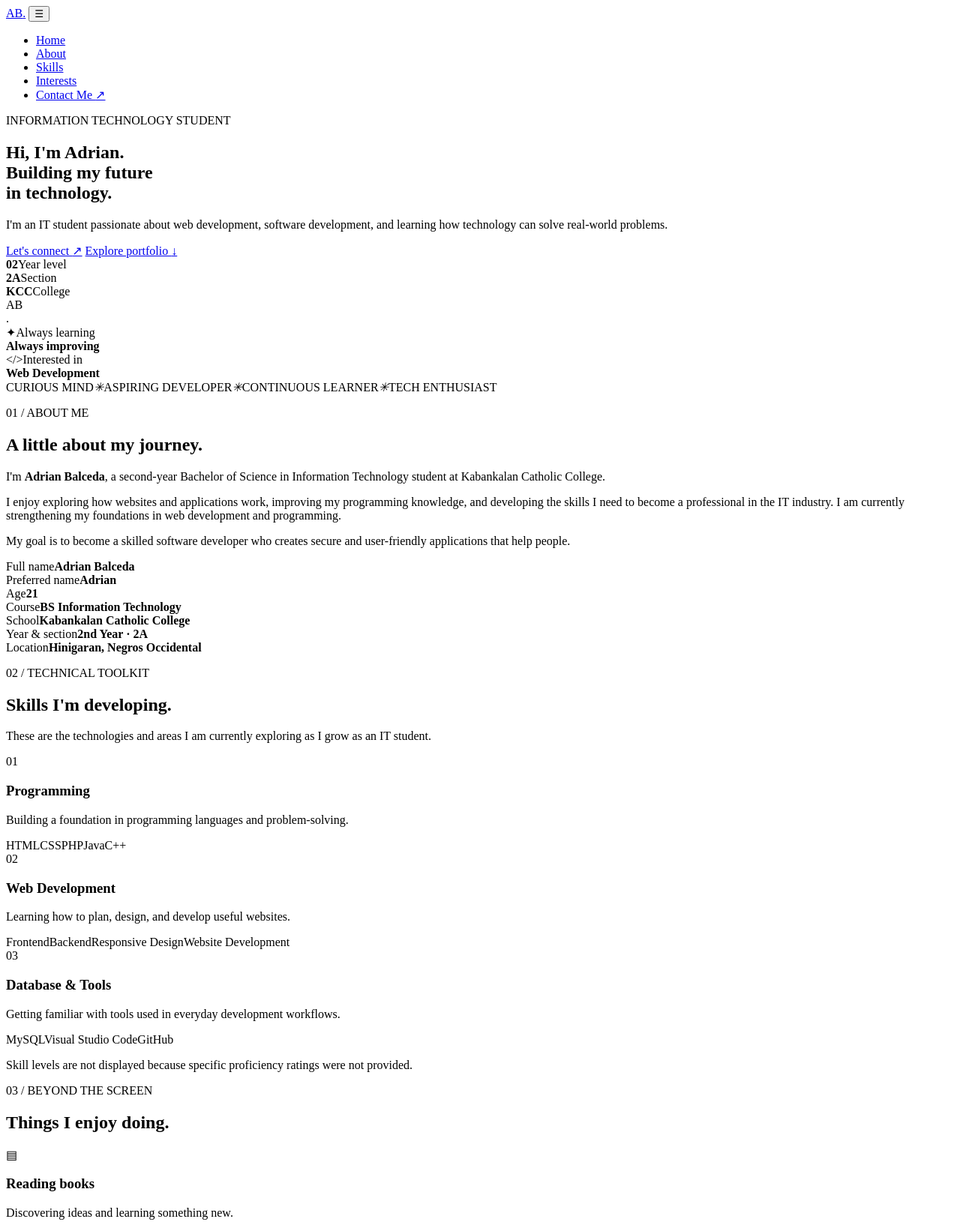
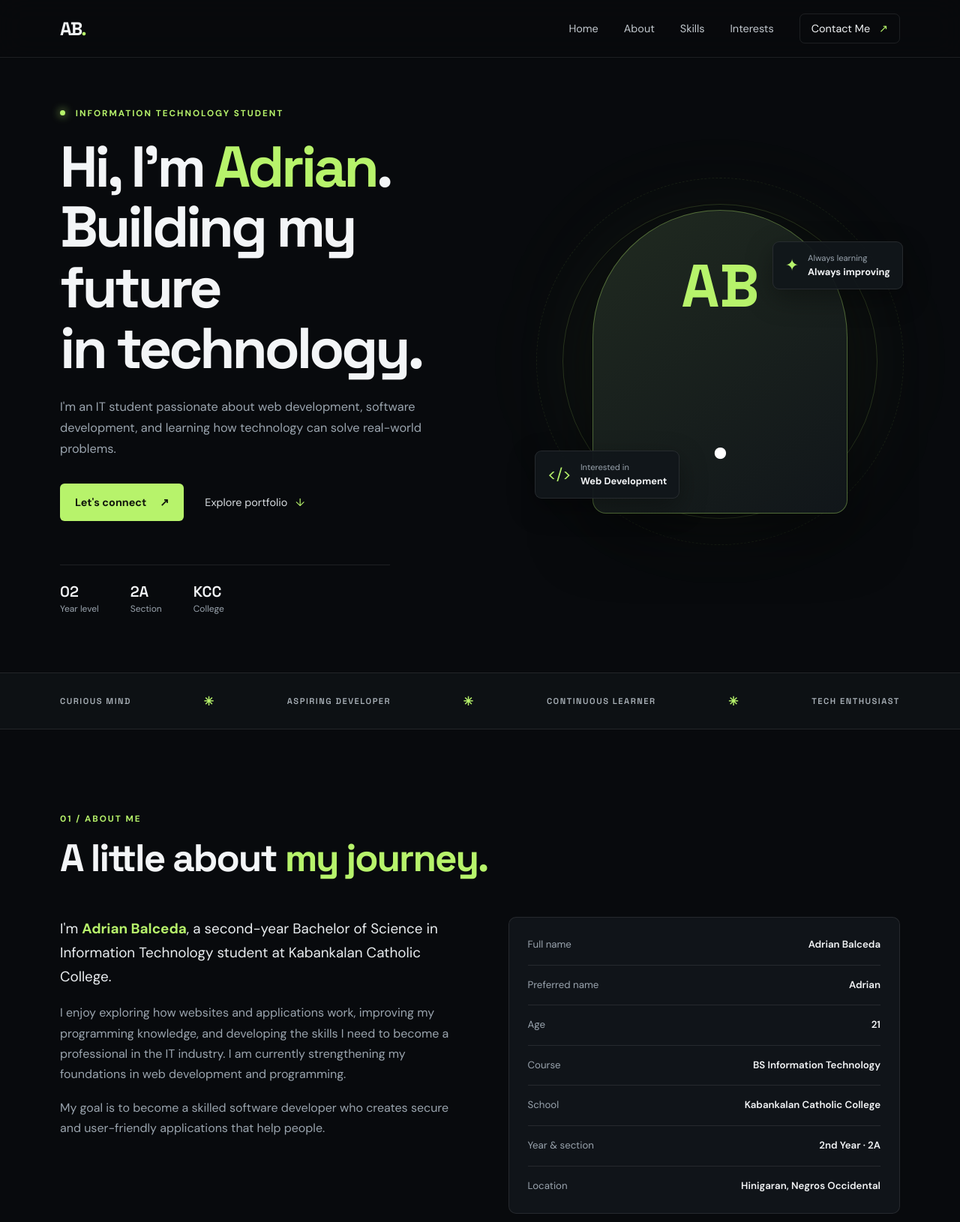
Before and after one commit to adrian-balceda/Balceda-project-1, a plain HTML site: page index.html in a window 1280 px wide. Shown: the top 1630 px of the page at 75% size. Drawn offline with Linux system fonts and the light colour scheme; files that its build step writes are made by us from their sources.

Commit message:
Relating css style

```diff
--- a/index.html
+++ b/index.html
@@ -5,7 +5,7 @@
   <meta name="viewport" content="width=device-width, initial-scale=1.0">
   <meta name="description" content="The personal portfolio of Adrian Balceda, an Information Technology student interested in web and software development.">
   <title>Adrian Balceda | IT Student Portfolio</title>
-  <link rel="stylesheet" href="style.css">
+  <link rel="stylesheet" href="styles/style.css">
   <link rel="preconnect" href="https://fonts.googleapis.com">
   <link rel="preconnect" href="https://fonts.gstatic.com" crossorigin>
   <link href="https://fonts.googleapis.com/css2?family=DM+Sans:wght@400;500;600;700&family=Space+Grotesk:wght@400;500;600;700&display=swap" rel="stylesheet">
--- a/styles/style.css
+++ b/styles/style.css
@@ -0,0 +1,155 @@
+/* Adrian Balceda Portfolio
+   Theme: dark / black / modern professional */
+
+:root {
+  --bg: #080a0d;
+  --surface: #101419;
+  --surface-light: #151b21;
+  --text: #f3f5f7;
+  --muted: #9aa4ae;
+  --accent: #b7f36b;
+  --accent-dark: #8fc943;
+  --border: rgba(255,255,255,.09);
+  --font-body: "DM Sans", Arial, sans-serif;
+  --font-heading: "Space Grotesk", Arial, sans-serif;
+}
+
+* { box-sizing: border-box; margin: 0; padding: 0; }
+html { scroll-behavior: smooth; scroll-padding-top: 90px; }
+body { background: var(--bg); color: var(--text); font-family: var(--font-body); line-height: 1.7; }
+a { color: inherit; text-decoration: none; }
+.container { width: min(1120px, calc(100% - 48px)); margin-inline: auto; }
+
+.site-header { position: sticky; top: 0; z-index: 20; background: rgba(8,10,13,.88); backdrop-filter: blur(18px); border-bottom: 1px solid var(--border); }
+.navbar { height: 76px; display: flex; align-items: center; justify-content: space-between; }
+.logo { font: 700 1.55rem var(--font-heading); letter-spacing: -2px; }
+.logo span, .hero h1 span, .section-heading h2 span, .goal-content h2 span { color: var(--accent); }
+.nav-links { display: flex; align-items: center; gap: 34px; list-style: none; color: #c2c8ce; font-size: .9rem; }
+.nav-links a { transition: color .2s ease; }
+.nav-links a:hover, .text-link:hover { color: var(--accent); }
+.nav-contact { border: 1px solid var(--border); border-radius: 7px; padding: 10px 15px; color: var(--text) !important; }
+.nav-contact span { color: var(--accent); margin-left: 8px; }
+.menu-toggle { display: none; color: var(--text); background: none; border: 0; font-size: 1.6rem; cursor: pointer; }
+
+.hero { min-height: 650px; display: grid; grid-template-columns: 1.1fr .9fr; align-items: center; gap: 55px; padding-top: 65px; padding-bottom: 75px; }
+.eyebrow { color: var(--accent); font-size: .73rem; font-weight: 700; letter-spacing: 2px; margin-bottom: 20px; }
+.status-dot { display: inline-block; width: 7px; height: 7px; border-radius: 50%; background: var(--accent); margin: 0 9px 1px 0; box-shadow: 0 0 12px var(--accent); }
+.hero h1 { font: 700 clamp(3rem, 6vw, 5.3rem)/1.05 var(--font-heading); letter-spacing: -4px; }
+.hero-description { color: var(--muted); max-width: 530px; margin-top: 25px; font-size: 1.02rem; }
+.hero-actions { display: flex; align-items: center; gap: 28px; margin-top: 32px; }
+.button { display: inline-flex; align-items: center; gap: 18px; padding: 13px 20px; border-radius: 6px; font-weight: 700; font-size: .9rem; transition: transform .2s, background .2s; }
+.button:hover { transform: translateY(-3px); }
+.button-primary { background: var(--accent); color: #11170c; }
+.button-primary:hover { background: #c9ff82; }
+.text-link { color: #d8dde1; font-size: .9rem; }
+.text-link span { color: var(--accent); margin-left: 7px; }
+.hero-meta { display: flex; gap: 42px; margin-top: 58px; padding-top: 22px; border-top: 1px solid var(--border); max-width: 440px; }
+.hero-meta div { display: flex; flex-direction: column; }
+.hero-meta strong { font: 600 1.25rem var(--font-heading); }
+.hero-meta span { color: var(--muted); font-size: .75rem; }
+
+.hero-visual { min-height: 450px; position: relative; display: grid; place-items: center; }
+.visual-glow { position: absolute; width: 330px; height: 330px; border-radius: 50%; background: rgba(183,243,107,.10); filter: blur(75px); }
+.portrait-frame { position: relative; z-index: 2; width: min(340px, 82%); height: 405px; overflow: hidden; border-radius: 170px 170px 18px 18px; border: 1px solid rgba(183,243,107,.35); background: linear-gradient(145deg, #202a20, #11161a); box-shadow: 0 25px 80px rgba(0,0,0,.5); }
+.portrait-frame img { width: 100%; height: 100%; object-fit: cover; object-position: center top; }
+.portrait-fallback { display: none; width: 100%; height: 100%; place-items: center; font: 700 5rem var(--font-heading); color: var(--accent); }
+.portrait-fallback span { color: white; }
+.visual-ring { position: absolute; border: 1px solid rgba(183,243,107,.18); border-radius: 50%; }
+.ring-one { width: 420px; height: 420px; }
+.ring-two { width: 490px; height: 490px; border-style: dashed; opacity: .5; }
+.floating-card { position: absolute; z-index: 3; display: flex; align-items: center; gap: 12px; padding: 13px 16px; border: 1px solid var(--border); background: rgba(18,23,27,.94); border-radius: 9px; box-shadow: 0 12px 35px rgba(0,0,0,.35); color: var(--muted); font-size: .7rem; line-height: 1.5; }
+.floating-card strong { color: var(--text); font-size: .8rem; }
+.card-icon, .code-icon { color: var(--accent); font-size: 1.35rem; }
+.card-top { top: 65px; right: -4px; }
+.card-bottom { bottom: 42px; left: -8px; }
+
+.intro-strip { border-block: 1px solid var(--border); background: #0d1114; }
+.strip-inner { min-height: 74px; display: flex; align-items: center; justify-content: space-between; gap: 20px; color: #a9b1b8; font: 600 .7rem var(--font-heading); letter-spacing: 1.5px; }
+.strip-inner i { color: var(--accent); font-style: normal; font-size: 1rem; }
+
+.section { padding-top: 110px; padding-bottom: 110px; }
+.section-heading { max-width: 700px; margin-bottom: 48px; }
+.section-heading .eyebrow { margin-bottom: 13px; }
+.section-heading h2 { font: 700 clamp(2.1rem, 4vw, 3.2rem)/1.15 var(--font-heading); letter-spacing: -2px; }
+.section-subtitle { max-width: 570px; margin-top: 16px; color: var(--muted); }
+.about-grid { display: grid; grid-template-columns: 1fr 1fr; gap: 75px; align-items: start; }
+.about-text p { color: var(--muted); margin-bottom: 18px; }
+.about-text .lead { color: #e9edf0; font-size: 1.18rem; line-height: 1.7; }
+.about-text strong { color: var(--accent); }
+.info-panel { padding: 10px 25px; border: 1px solid var(--border); border-radius: 10px; background: var(--surface); }
+.info-row { display: flex; justify-content: space-between; gap: 20px; padding: 15px 0; border-bottom: 1px solid var(--border); font-size: .83rem; }
+.info-row:last-child { border-bottom: 0; }
+.info-row span { color: var(--muted); }
+.info-row strong { text-align: right; font-weight: 600; }
+
+.skills-section { background: #0d1114; border-block: 1px solid var(--border); }
+.skills-grid { display: grid; grid-template-columns: repeat(3, 1fr); gap: 18px; }
+.skill-card { padding: 28px; border: 1px solid var(--border); border-radius: 10px; background: var(--surface); transition: transform .2s, border-color .2s; }
+.skill-card:hover, .interest-card:hover { transform: translateY(-5px); border-color: rgba(183,243,107,.45); }
+.skill-symbol { color: var(--accent); font: 600 .85rem var(--font-heading); margin-bottom: 25px; }
+.skill-card h3, .interest-card h3 { font: 600 1.2rem var(--font-heading); margin-bottom: 10px; }
+.skill-card p, .interest-card p { color: var(--muted); font-size: .88rem; }
+.tag-list, .goal-tags { display: flex; flex-wrap: wrap; gap: 8px; margin-top: 22px; }
+.tag-list span, .goal-tags span { padding: 6px 10px; border-radius: 4px; background: #1c2523; color: #c8e6a6; font-size: .72rem; }
+.skills-note { color: #7f8991; font-size: .76rem; margin-top: 18px; }
+
+.interests-grid { display: grid; grid-template-columns: repeat(3, 1fr); gap: 15px; }
+.interest-card { min-height: 190px; padding: 25px; background: var(--surface); border: 1px solid var(--border); border-radius: 9px; transition: transform .2s, border-color .2s; }
+.interest-icon { display: inline-grid; place-items: center; width: 37px; height: 37px; margin-bottom: 20px; border-radius: 8px; color: var(--accent); background: rgba(183,243,107,.1); font-size: 1.15rem; }
+
+.goal-section { padding: 95px 0; background: linear-gradient(110deg, #131b15, #0d1114 70%); border-block: 1px solid rgba(183,243,107,.15); }
+.goal-content { max-width: 800px; }
+.goal-content h2 { font: 700 clamp(2.8rem, 6vw, 4.6rem)/1.05 var(--font-heading); letter-spacing: -3px; }
+.goal-content > p:not(.eyebrow) { max-width: 680px; color: var(--muted); margin-top: 24px; }
+.goal-tags span { background: rgba(183,243,107,.1); }
+
+.contact-section { padding-bottom: 120px; }
+.contact-grid { display: grid; grid-template-columns: 1fr 1fr; gap: 12px; }
+.contact-card { min-width: 0; display: flex; align-items: center; gap: 15px; padding: 18px; border: 1px solid var(--border); border-radius: 8px; background: var(--surface); transition: border-color .2s, transform .2s; }
+a.contact-card:hover { border-color: var(--accent); transform: translateY(-2px); }
+.contact-icon { flex: 0 0 40px; width: 40px; height: 40px; display: grid; place-items: center; border-radius: 8px; background: rgba(183,243,107,.1); color: var(--accent); font-size: 1.15rem; }
+.contact-card > span:nth-child(2) { min-width: 0; display: flex; flex-direction: column; }
+.contact-card small { color: var(--muted); font-size: .72rem; }
+.contact-card strong { overflow-wrap: anywhere; font-size: .85rem; font-weight: 600; }
+.contact-card > b { margin-left: auto; color: var(--accent); }
+.contact-card .muted { color: #77818a; }
+
+.site-footer { border-top: 1px solid var(--border); }
+.footer-inner { min-height: 90px; display: flex; align-items: center; justify-content: space-between; gap: 20px; }
+.footer-inner p, .back-top { color: var(--muted); font-size: .78rem; }
+.back-top:hover { color: var(--accent); }
+
+@media (max-width: 850px) {
+  .hero { gap: 20px; }
+  .hero h1 { letter-spacing: -2.5px; }
+  .about-grid { gap: 35px; }
+  .strip-inner { flex-wrap: wrap; justify-content: center; padding-block: 18px; }
+}
+@media (max-width: 680px) {
+  .container { width: min(100% - 36px, 540px); }
+  .navbar { height: 68px; }
+  .menu-toggle { display: block; }
+  .nav-links { display: none; position: absolute; top: 68px; left: 0; right: 0; padding: 22px; background: #0c1013; border-bottom: 1px solid var(--border); flex-direction: column; align-items: stretch; gap: 18px; }
+  .nav-links.show { display: flex; }
+  .nav-contact { display: inline-block; text-align: center; }
+  .hero { grid-template-columns: 1fr; padding-top: 75px; gap: 25px; }
+  .hero h1 { font-size: clamp(3rem, 13vw, 4.3rem); }
+  .hero-visual { min-height: 390px; margin-top: 10px; }
+  .portrait-frame { height: 350px; width: 270px; }
+  .ring-one { width: 350px; height: 350px; }
+  .ring-two { width: 400px; height: 400px; }
+  .card-top { right: 0; top: 35px; }
+  .card-bottom { left: 0; bottom: 25px; }
+  .hero-meta { margin-top: 42px; }
+  .section { padding-top: 78px; padding-bottom: 78px; }
+  .about-grid, .skills-grid, .interests-grid, .contact-grid { grid-template-columns: 1fr; }
+  .about-grid { gap: 25px; }
+  .section-heading { margin-bottom: 32px; }
+  .goal-section { padding: 75px 0; }
+  .goal-content h2 { letter-spacing: -2px; }
+  .footer-inner { padding-block: 22px; flex-wrap: wrap; }
+}
+@media (prefers-reduced-motion: reduce) {
+  html { scroll-behavior: auto; }
+  *, *::before, *::after { transition-duration: .01ms !important; animation-duration: .01ms !important; }
+}
```
